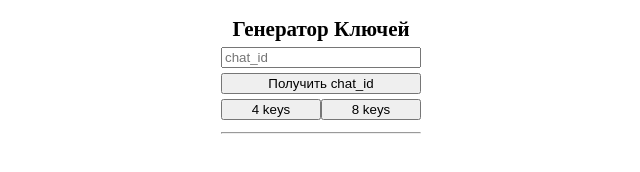
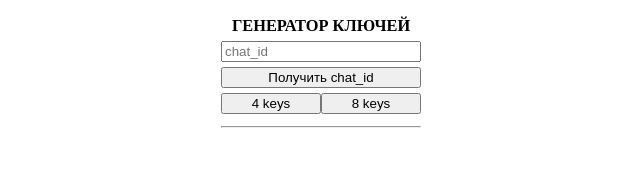
Before and after one commit to CakesZero/CakesZero.github.io, a plain HTML site: page keygen/index.html in a window 1280 px wide. Shown: the whole page, without its empty margins (319-959 px from the left). Drawn offline with Linux system fonts and the light colour scheme.

Commit message:
Update index.html

```diff
--- a/keygen/index.html
+++ b/keygen/index.html
@@ -9,7 +9,7 @@
 </head>
 <body>
   <div id="generator">
-    <h2>Генератор Ключей</h2>
+    <h3>ГЕНЕРАТОР КЛЮЧЕЙ</h3>
     <input id="chat-id" type="text" placeholder="chat_id">
     <button onclick="getChatId()" id="get-id">Получить chat_id</button>
     <div class="flex">
```
